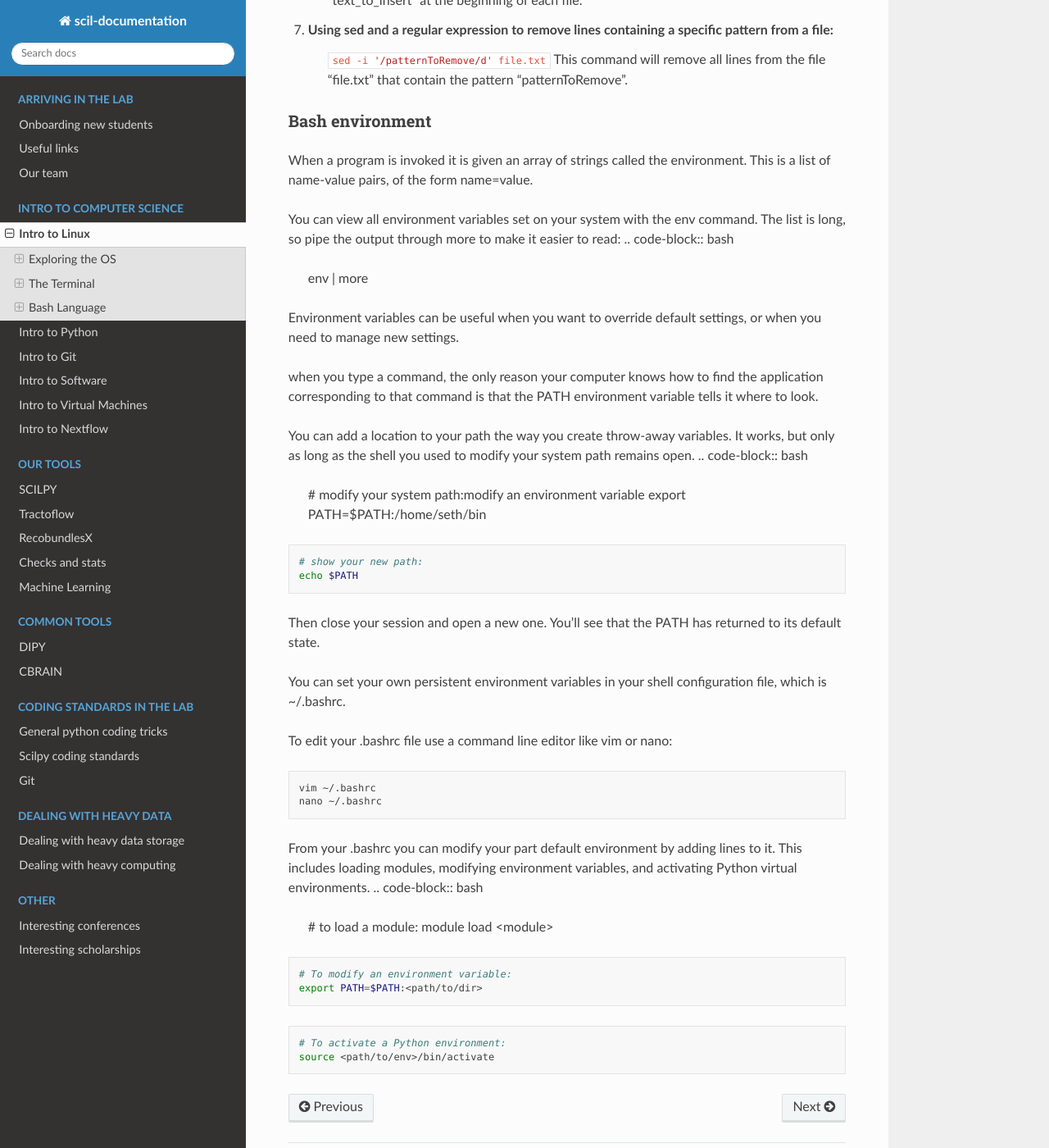
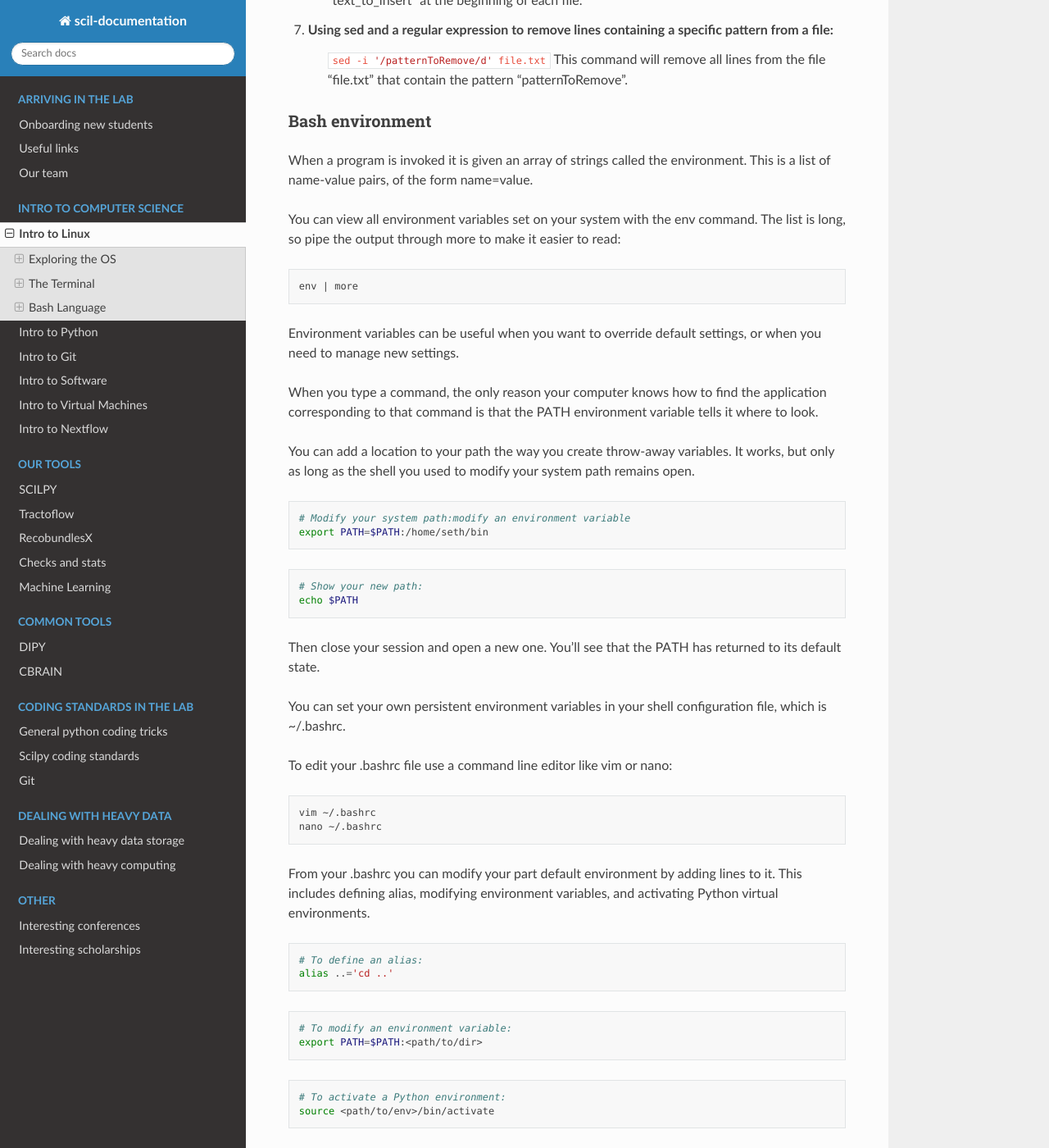
Before and after one commit to scilus/scil-documentation, a Sphinx documentation site: the page built from source/intro_to/explore_os.rst, in a window 1280 px wide and 1400 px high, scrolled down 9920 px. Shown: the whole window at 82% size. Built offline with Sphinx 7.4.7 and the Read the Docs theme 2.0.0, drawn with Linux system fonts in a browser that asks for light colours; some of the changed text lies outside the part shown.

Commit message:
correction intro to os

```diff
--- a/source/intro_to/explore_os.rst
+++ b/source/intro_to/explore_os.rst
@@ -299,23 +299,25 @@ Bash environment
 When a program is invoked it is given an array of strings called the environment. This is a list of name-value pairs, of the form name=value.
 
 You can view all environment variables set on your system with the env command. The list is long, so pipe the output through more to make it easier to read:
+
 .. code-block:: bash
 
     env | more
 
 Environment variables can be useful when you want to override default settings, or when you need to manage new settings.
 
-when you type a command, the only reason your computer knows how to find the application corresponding to that command is that the PATH environment variable tells it where to look.
+When you type a command, the only reason your computer knows how to find the application corresponding to that command is that the PATH environment variable tells it where to look.
 
 You can add a location to your path the way you create throw-away variables. It works, but only as long as the shell you used to modify your system path remains open.
+
 .. code-block:: bash
 
-    # modify your system path:modify an environment variable
+    # Modify your system path:modify an environment variable
     export PATH=$PATH:/home/seth/bin
 
 .. code-block:: bash
 
-    # show your new path:
+    # Show your new path:
     echo $PATH
 
 Then close your session and open a new one. You'll see that the PATH has returned to its default state.
@@ -329,11 +331,12 @@ To edit your .bashrc file use a command line editor like vim or nano:
     vim ~/.bashrc
     nano ~/.bashrc
 
-From your .bashrc you can modify your part default environment by adding lines to it. This includes loading modules, modifying environment variables, and activating Python virtual environments.
+From your .bashrc you can modify your part default environment by adding lines to it. This includes defining alias, modifying environment variables, and activating Python virtual environments.
+
 .. code-block:: bash
 
-    # to load a module:
-    module load <module>
+    # To define an alias:
+    alias ..='cd ..'
 
 .. code-block:: bash
 
```
